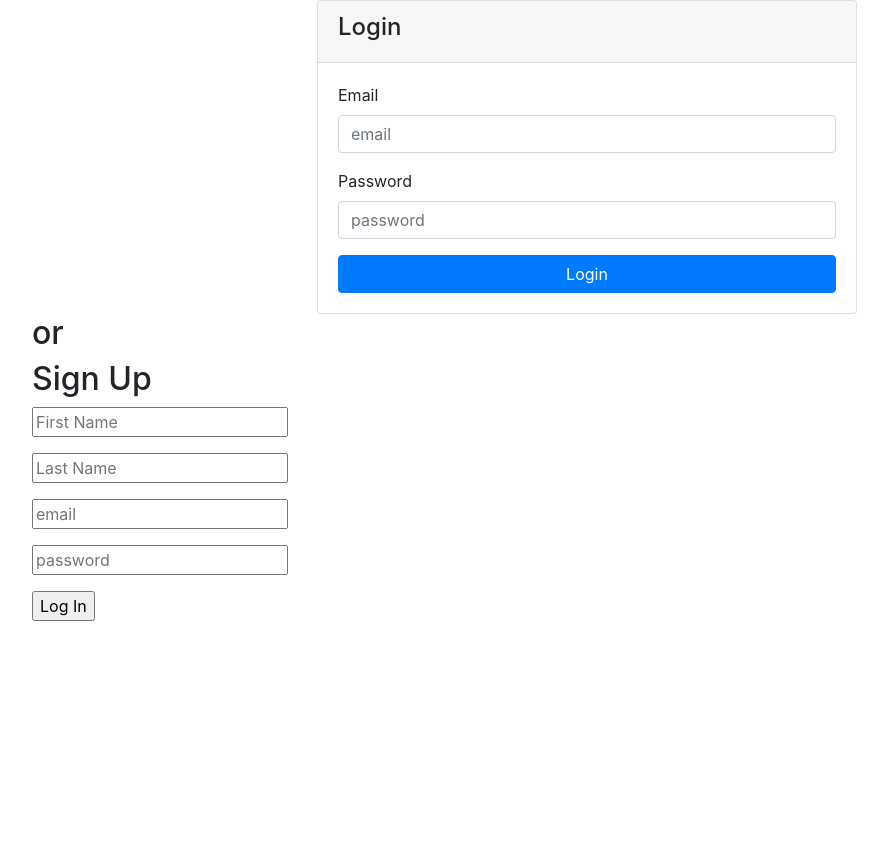
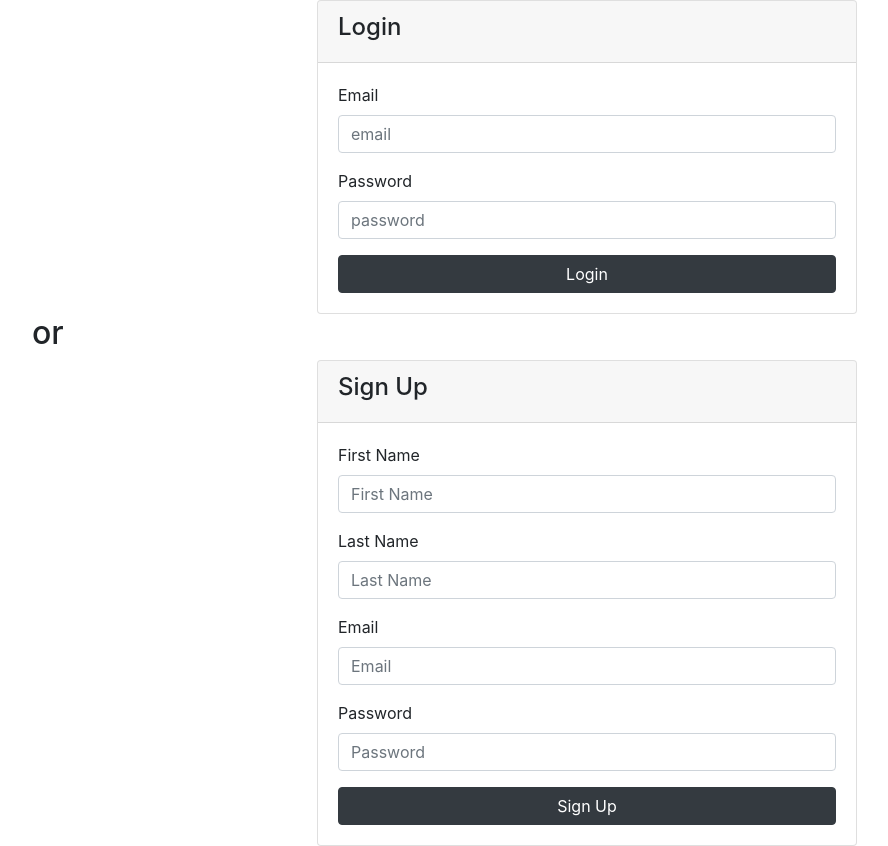
Before and after one commit to grangerl330/Tennis-Journal, a React (Create React App) app in the folder client/: page /tutorial in a window 1280 px wide. Shown: the whole page, without its empty margins (53-941 px from the left). Before the commit the page ends 800 px from the top, so only its background shows below. Built offline with nearby package versions, Linux system fonts and the light colour scheme; no server answers.

Commit message:
updated signup component with bootstrap design

```diff
--- a/client/src/components/Login.js
+++ b/client/src/components/Login.js
@@ -38,7 +38,7 @@ const Login = (props) => {
                 <label htmlFor="password">Password</label>
                 <input className="form-control" type="password" name="password" onChange={handleOnChange} value={props.loginFormData.password} placeholder="password" />
               </div>
-              <input className="btn btn-primary btn-block" type="submit" value="Login" />
+              <input className="btn btn-dark btn-block" type="submit" value="Login" />
             </form>
           </div>
         </div>
--- a/client/src/components/SignUp.js
+++ b/client/src/components/SignUp.js
@@ -20,15 +20,35 @@ const Signup = (props) => {
   }
 
   return (
-    <div className="Signup-Form">
-      <h2>Sign Up</h2>
-      <form onSubmit={handleOnSubmit}>
-        <p><input type="text" name="first_name" onChange={handleOnChange} value={props.signupFormData.firstName} placeholder="First Name" /></p>
-        <p><input type="text" name="last_name" onChange={handleOnChange} value={props.signupFormData.lastName} placeholder="Last Name" /></p>
-        <p><input type="text" name="email" onChange={handleOnChange} value={props.signupFormData.email} placeholder="email" /></p>
-        <p><input type="password" name="password" onChange={handleOnChange} value={props.signupFormData.password} placeholder="password" /></p>
-        <input type="submit" value="Log In" />
-      </form>
+    <div className="row" id="login">
+      <div className="col-md-6 mx-auto">
+        <div className="card">
+          <div className="card-header">
+            <h4>Sign Up</h4>
+          </div>
+          <div className="card-body">
+            <form onSubmit={handleOnSubmit}>
+              <div className="form-group">
+                <label htmlFor="First Name">First Name</label>
+                <input className="form-control" type="text" name="first_name" onChange={handleOnChange} value={props.signupFormData.firstName} placeholder="First Name" />
+              </div>
+              <div className="form-group">
+                <label htmlFor="Last Name">Last Name</label>
+                <p><input className="form-control" type="text" name="last_name" onChange={handleOnChange} value={props.signupFormData.lastName} placeholder="Last Name" /></p>
+              </div>
+              <div className="form-group">
+                <label htmlFor="Email">Email</label>
+                <p><input className="form-control" type="text" name="email" onChange={handleOnChange} value={props.signupFormData.email} placeholder="Email" /></p>
+              </div>
+              <div className="form-group">
+                <label htmlFor="Password">Password</label>
+                <p><input className="form-control" type="password" name="password" onChange={handleOnChange} value={props.signupFormData.password} placeholder="Password" /></p>
+              </div>
+                <input className="btn btn-dark btn-block" type="submit" value="Sign Up" />
+            </form>
+          </div>
+        </div>
+      </div>
     </div>
   )
 }
```
